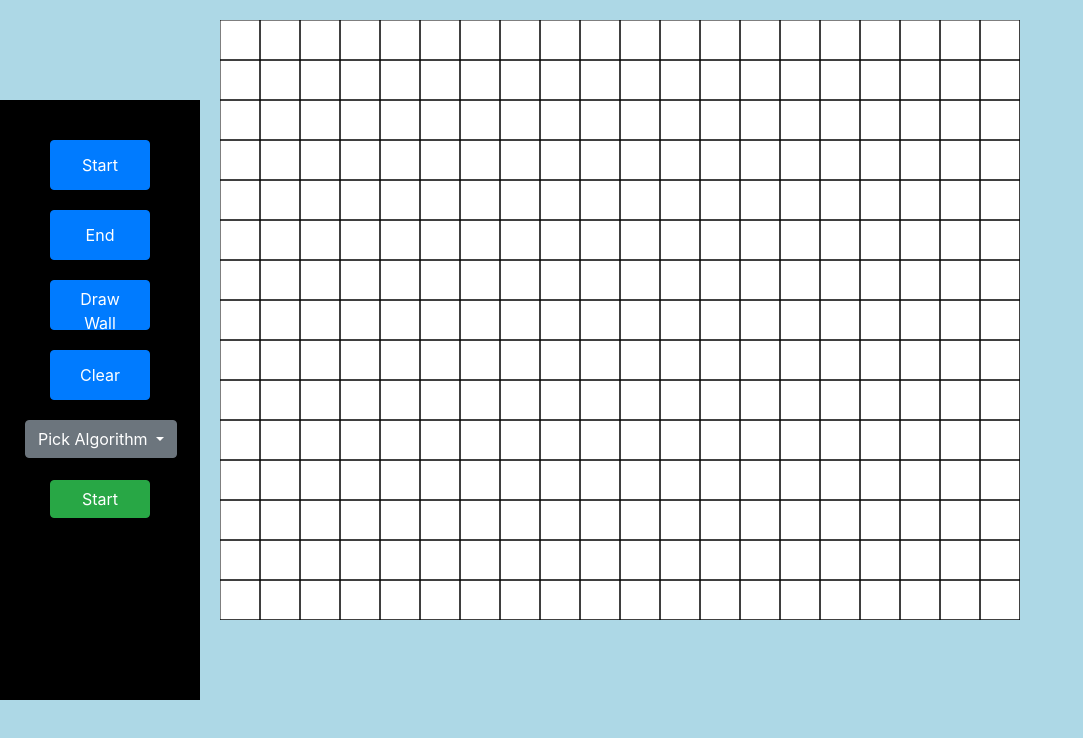
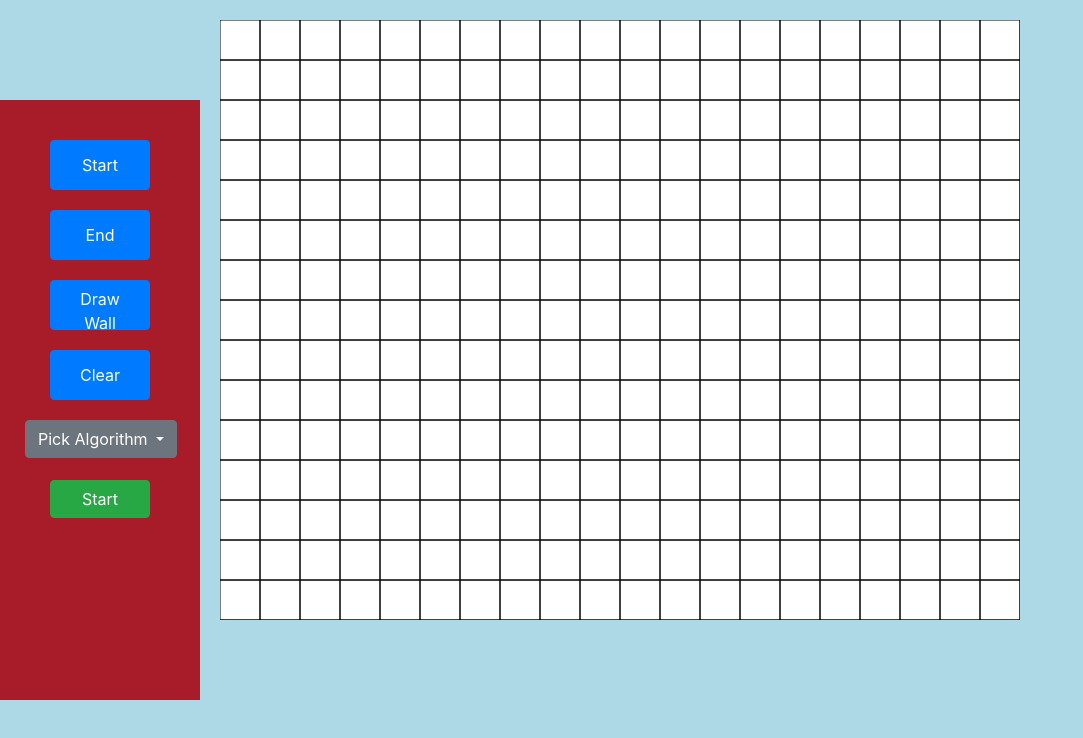
Before and after one commit to Dhruv-m-Shah/Path-Finding-Visualizer, a plain HTML site: page index.html in a window 1280 px wide. Shown: the whole page, without its empty margins (0-1083 px from the left). Drawn offline with nearby package versions, Linux system fonts and the light colour scheme.

Commit message:
changed background color

```diff
--- a/main.js
+++ b/main.js
@@ -193,8 +193,9 @@ function wall_state() {
 
 function clear_slate() {
     state_val = 0;
-    wallSet = []
+    wallSet = [];
     visitednodes = [];
+    cameFrom = [];
     startBox.xpos = -1;
     startBox.ypos = -1;
     endBox.xpos = -1;
--- a/style.css
+++ b/style.css
@@ -3,7 +3,7 @@
     position: fixed;
     width: 200px;
     height: 600px;
-    background-color: black;
+    background-color: #a81b29;
     transform: translateY(-300px);
 
 }
```
